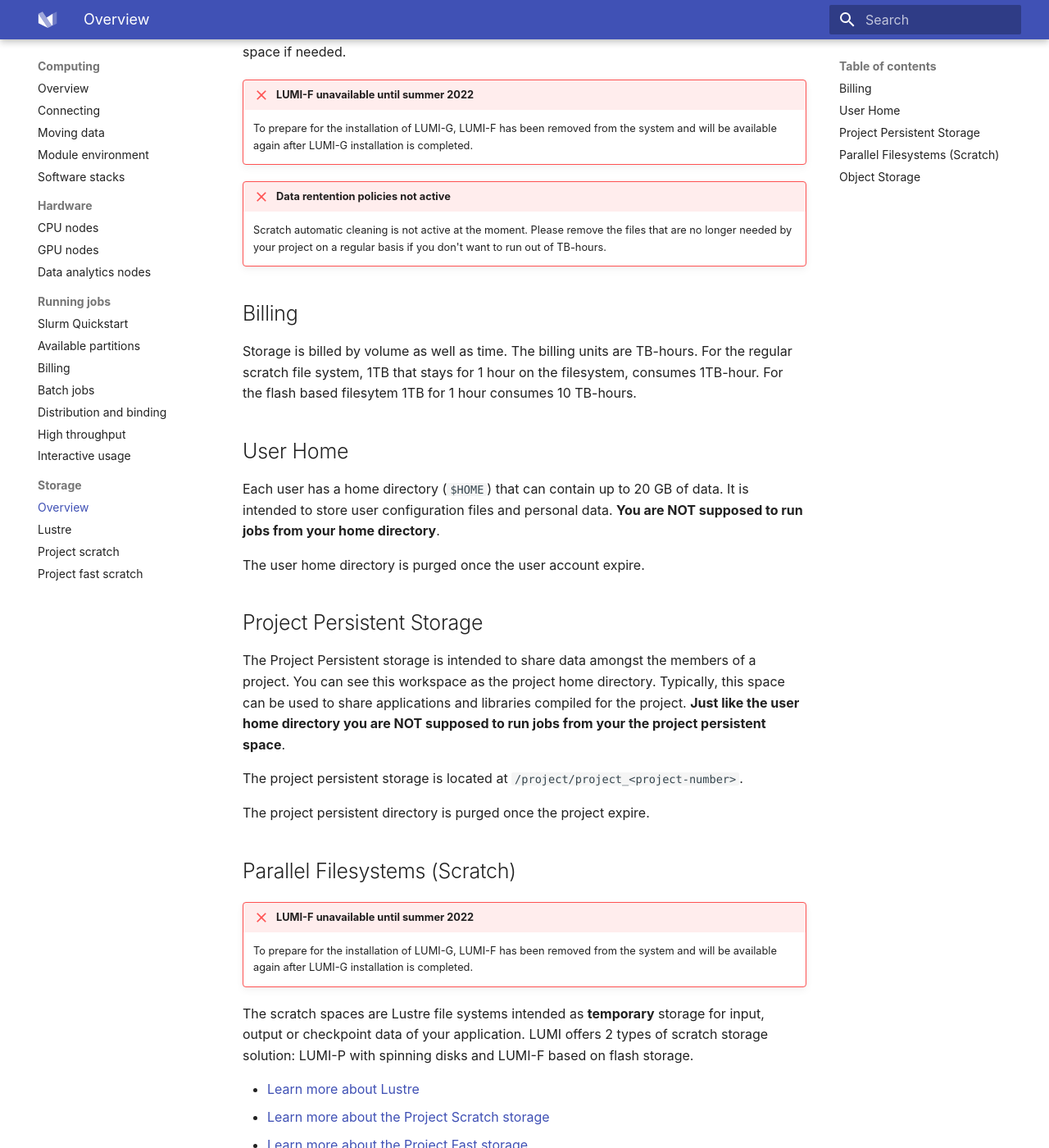
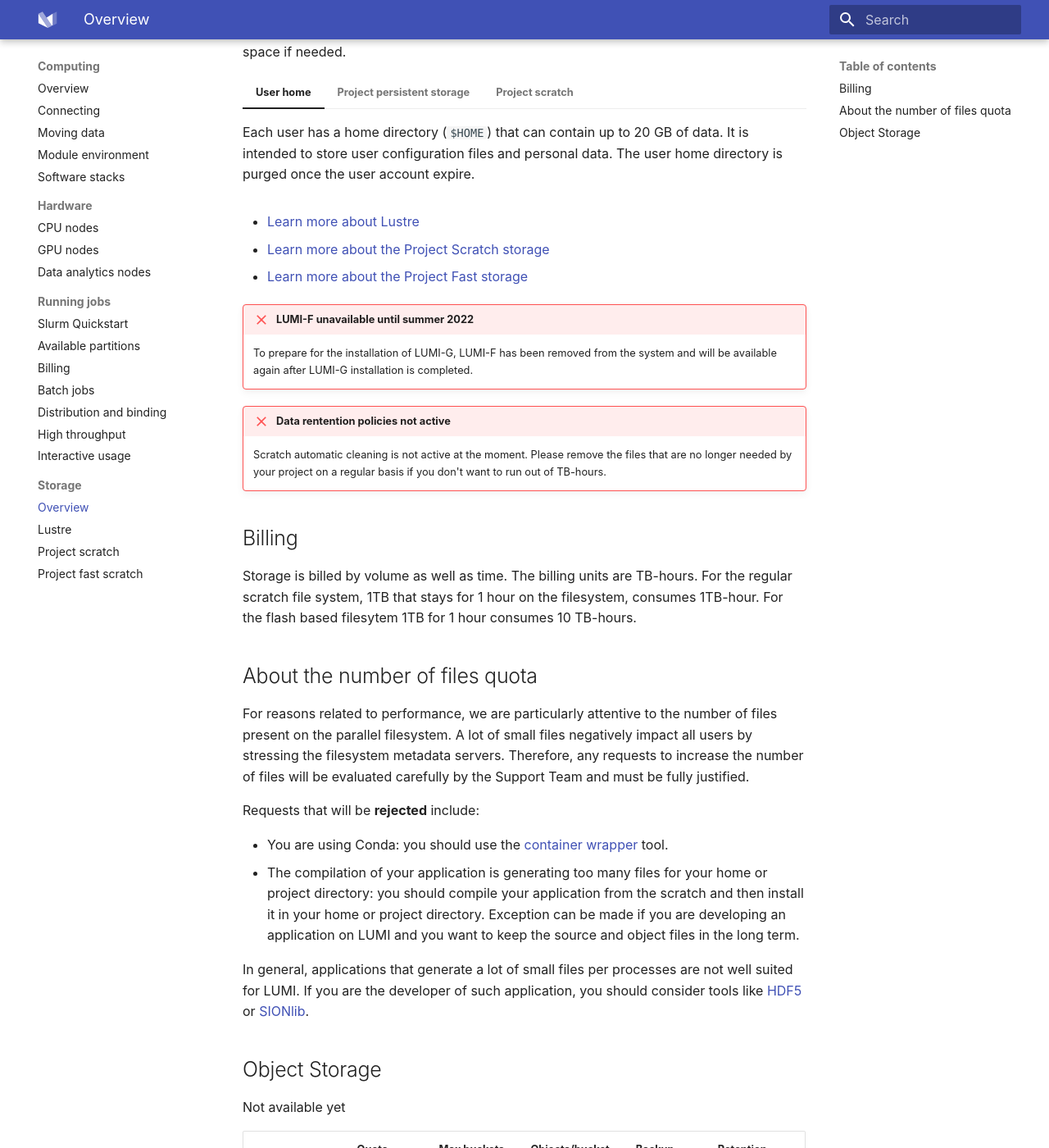
Before and after one commit to Lumi-supercomputer/lumi-userguide, an MkDocs documentation site: the page built from docs/storage/index.md, in a window 1280 px wide and 1400 px high, scrolled down 611 px. Shown: the whole window at 82% size. Built offline with MkDocs 1.6.1 and Material for MkDocs 9.7.7, drawn with Linux system fonts in a browser that asks for light colours; some of the changed text lies outside the part shown.

Commit message:
add more info about of the number of files policy

```diff
--- a/docs/storage/index.md
+++ b/docs/storage/index.md
@@ -3,6 +3,10 @@
 [lustre]: parallel/lustre.md
 [lumif]: parallel/lumif.md
 [lumip]: parallel/lumip.md
+[contwrapper]: ../software/installing/container_wrapper.md
+
+[sionlib]: https://www.fz-juelich.de/ias/jsc/EN/Expertise/Support/Software/SIONlib/_node.html
+[hdf5]: https://www.hdfgroup.org/solutions/hdf5/
 
 The table below gives you an overview of the available options for storage. Note
 that, except for the user home directory, data storage is allocated per project.
@@ -10,12 +14,36 @@
 |                       | Quota | Max files | Expandable   | Backup | Retention        |
 |:---------------------:|-------|-----------|:------------:|--------|------------------|
 | User<br>Home          | 20 GB | 100k      | No           | Yes    | User lifetime    |
+| Project<br>Persistent | 50 GB | 100k      | Yes<br>500GB | No     | Project lifetime |
 | Project<br>Scratch    | 50 TB | 2000k     | Yes<br>500TB | No     | 90 days          |
-| Project<br>Persistent | 50 GB | 100k      | Yes<br>500GB | No     | Project lifetime |
 | Project<br>Fast       |  2 TB | 1000k     | Yes<br>100TB | No     | 30 days          |
 
 When a storage space is marked as expandable, it means that you can request
 more space if needed.
+
+=== "User home"
+
+    Each user has a home directory (`$HOME`) that can contain up to
+    20 GB of data. It is intended to store user configuration files and personal
+    data.  The user home directory is purged once the user account expire.
+
+=== "Project persistent storage"
+
+    Is intended to share data amongst the members of a project. You can see this
+    workspace as the project home directory. Typically, this space can be used
+    to share applications and libraries compiled for the project. The project
+    persistent storage is located at `/project/project_<project-number>`. The
+    project persistent directory is purged once the project expire.
+
+=== "Project scratch"
+
+    Lustre file systems intended as temporary storage for input, output or
+    checkpoint data of your application. LUMI offers 2 types of scratch storage
+    solution: LUMI-P with spinning disks and LUMI-F based on flash storage.
+
+- [Learn more about Lustre][lustre]
+- [Learn more about the Project Scratch storage][lumip]
+- [Learn more about the Project Fast storage][lumif]
 
 !!! failure "LUMI-F unavailable until summer 2022"
 
@@ -35,41 +63,27 @@
 consumes 1TB-hour. For the flash based filesytem 1TB for 1 hour consumes
 10 TB-hours.
 
-## User Home
+## About the number of files quota
 
-Each user has a home directory (`$HOME`) that can contain up to 20 GB of data.
-It is intended to store user configuration files and personal data. **You are
-NOT supposed to run jobs from your home directory**.
+For reasons related to performance, we are particularly attentive to the number
+of files present on the parallel filesystem. A lot of small files negatively
+impact all users by stressing the filesystem metadata servers. Therefore, any
+requests to increase the number of files will be evaluated carefully by the
+Support Team and must be fully justified.
 
-The user home directory is purged once the user account expire.
+Requests that will be **rejected** include:
 
-## Project Persistent Storage
+- You are using Conda: you should use the [container wrapper][contwrapper]
+  tool.
+- The compilation of your application is generating too many files for your home
+  or project directory: you should compile your application from the scratch and
+  then install it in your home or project directory. Exception can be made if
+  you are developing an application on LUMI and you want to keep the source and
+  object files in the long term.
 
-The Project Persistent storage is intended to share data amongst the members of
-a project. You can see this workspace as the project home directory. Typically,
-this space can be used to share applications and libraries compiled for the
-project. **Just like the user home directory you are NOT supposed to run jobs
-from your the project persistent space**.
-
-The project persistent storage is located at `/project/project_<project-number>`.
-
-The project persistent directory is purged once the project expire.
-
-## Parallel Filesystems (Scratch)
-
-!!! failure "LUMI-F unavailable until summer 2022"
-
-    To prepare for the installation of LUMI-G, LUMI-F has been removed from the
-    system and will be available again after LUMI-G installation is completed.
-
-The scratch spaces are Lustre file systems intended as **temporary** storage for
-input, output or checkpoint data of your application. LUMI offers 2 types of
-scratch storage solution: LUMI-P with spinning disks and LUMI-F based on flash
-storage.
-
-- [Learn more about Lustre][lustre]
-- [Learn more about the Project Scratch storage][lumip]
-- [Learn more about the Project Fast storage][lumif]
+In general, applications that generate a lot of small files per processes are
+not well suited for LUMI. If you are the developer of such application, you
+should consider tools like [HDF5][hdf5] or [SIONlib][sionlib].
 
 ## Object Storage
 
```
Also changed, not shown: docs/firststeps/getstarted.md (+2 -2 lines).
